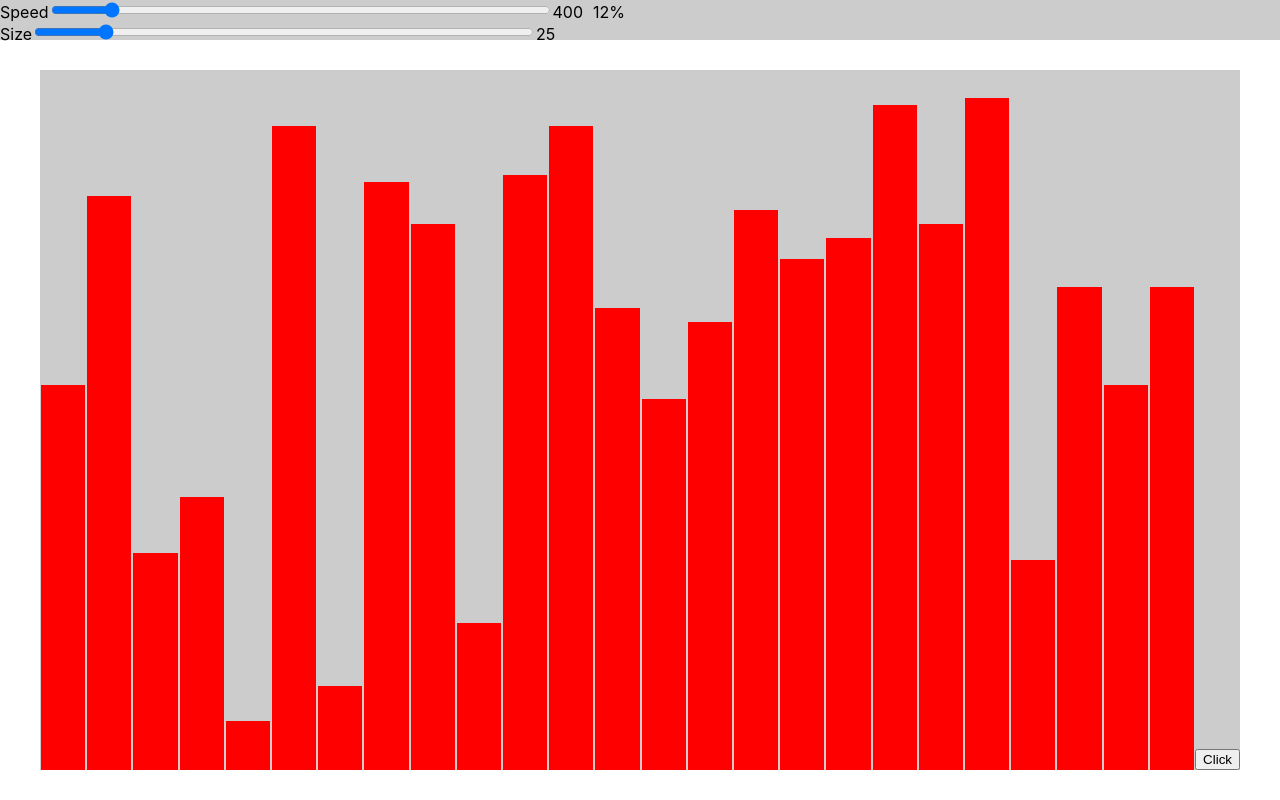
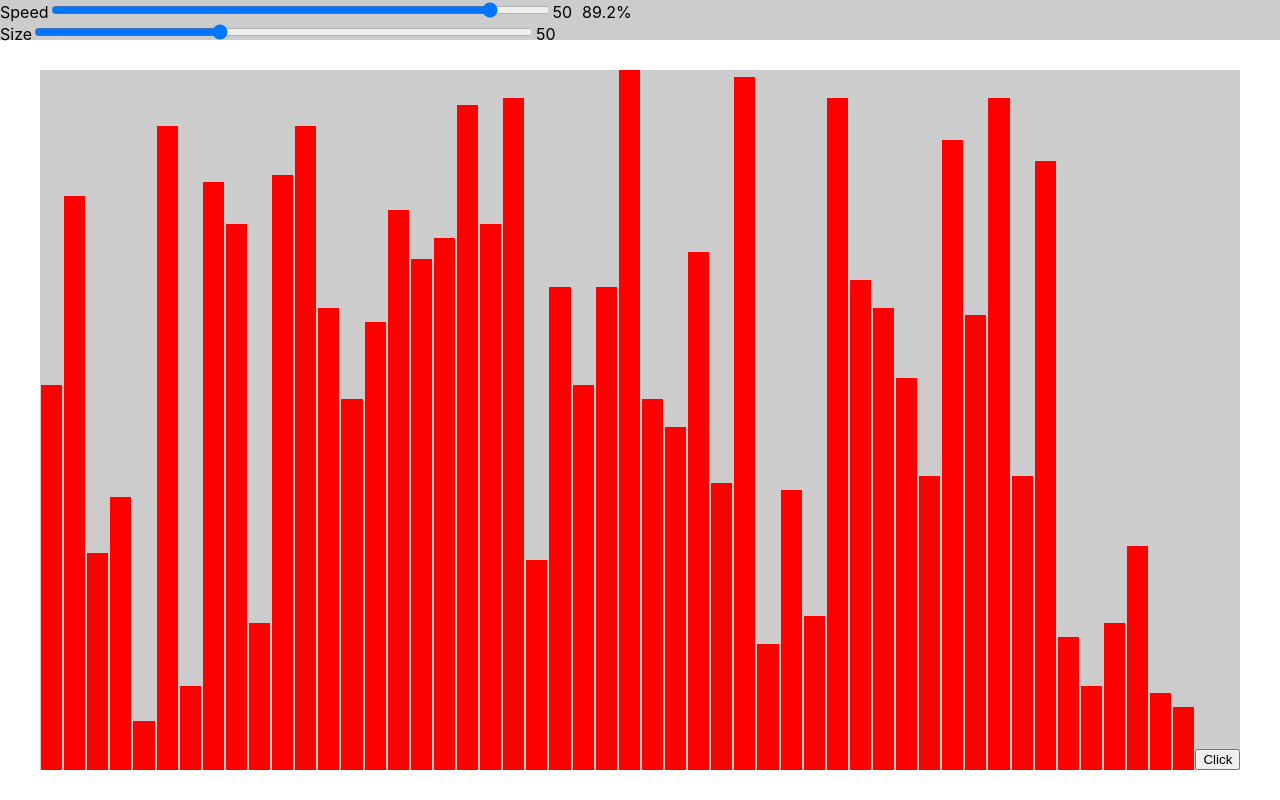
Before and after one commit to alsersan/sorting-visualizer, a React (Create React App) app: page / in a window 1280 px wide. Built offline with nearby package versions, Linux system fonts and the light colour scheme.

Commit message:
modified default speed and size

```diff
--- a/src/App.js
+++ b/src/App.js
@@ -12,8 +12,8 @@ const Container = styled.div`
 `;
 
 const App = () => {
-  const [speed, setSpeed] = useState(400);
-  const [size, setSize] = useState(25);
+  const [speed, setSpeed] = useState(50);
+  const [size, setSize] = useState(50);
   const [array, setArray] = useState([]);
 
   useEffect(() => {
@@ -31,7 +31,7 @@ const App = () => {
     <React.Fragment>
       <Header speed={speed} setSpeed={setSpeed} size={size} setSize={setSize} />
       <Container>
-        <BarChart speed={speed} size={size} array={array} />
+        <BarChart speed={speed} array={array} />
       </Container>
     </React.Fragment>
   );
--- a/src/components/Header.js
+++ b/src/components/Header.js
@@ -39,7 +39,7 @@ const Header = ({ speed, setSpeed, size, setSize }) => {
           style={{ width: "500px", cursor: "pointer", display: "inline-block" }}
           type="range"
           max="110"
-          min="12"
+          min="15"
           value={size}
           step="1"
           onChange={(e) => {
```
